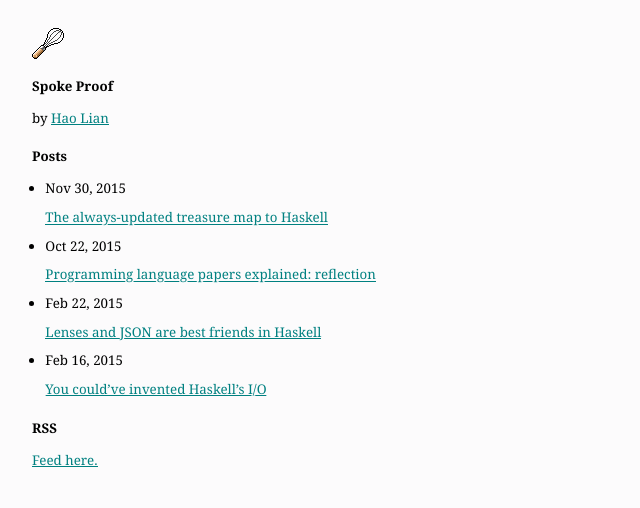
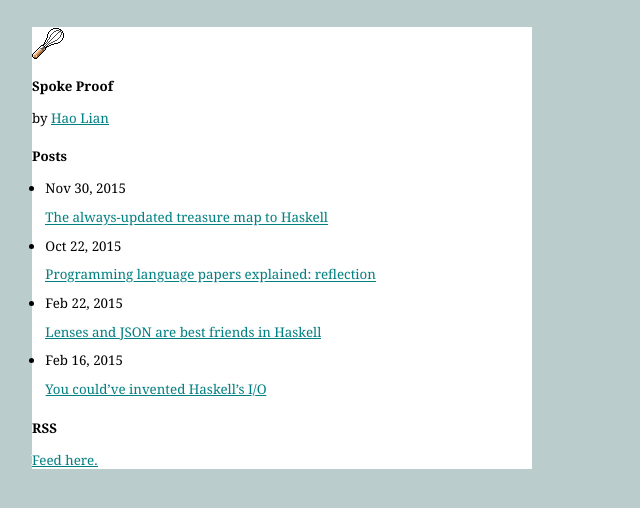
Before and after one commit to hlian/hao.codes, a Jekyll site: the page built from index.html, in a window 1280 px wide. Shown: the top 508 px of the page, without its empty margins (0-640 px from the left). Built offline with Jekyll 4.4.1, drawn with Linux system fonts in a browser that asks for light colours; Markdown is read by kramdown in place of the engine named in the settings.

Commit message:
Update _typography.scss

```diff
--- a/_sass/_typography.scss
+++ b/_sass/_typography.scss
@@ -5,7 +5,7 @@
 html {
   font-family: georgia, serif;
   font-size: 14pt;
-  background: #fcfbfc;
+  background: #bcc;
 }
 
 body {
@@ -133,3 +133,7 @@ blockquote {
 blockquote cite::before {
   content: "~~~";
 }
+
+.page-content {
+  background: white;
+}
```
